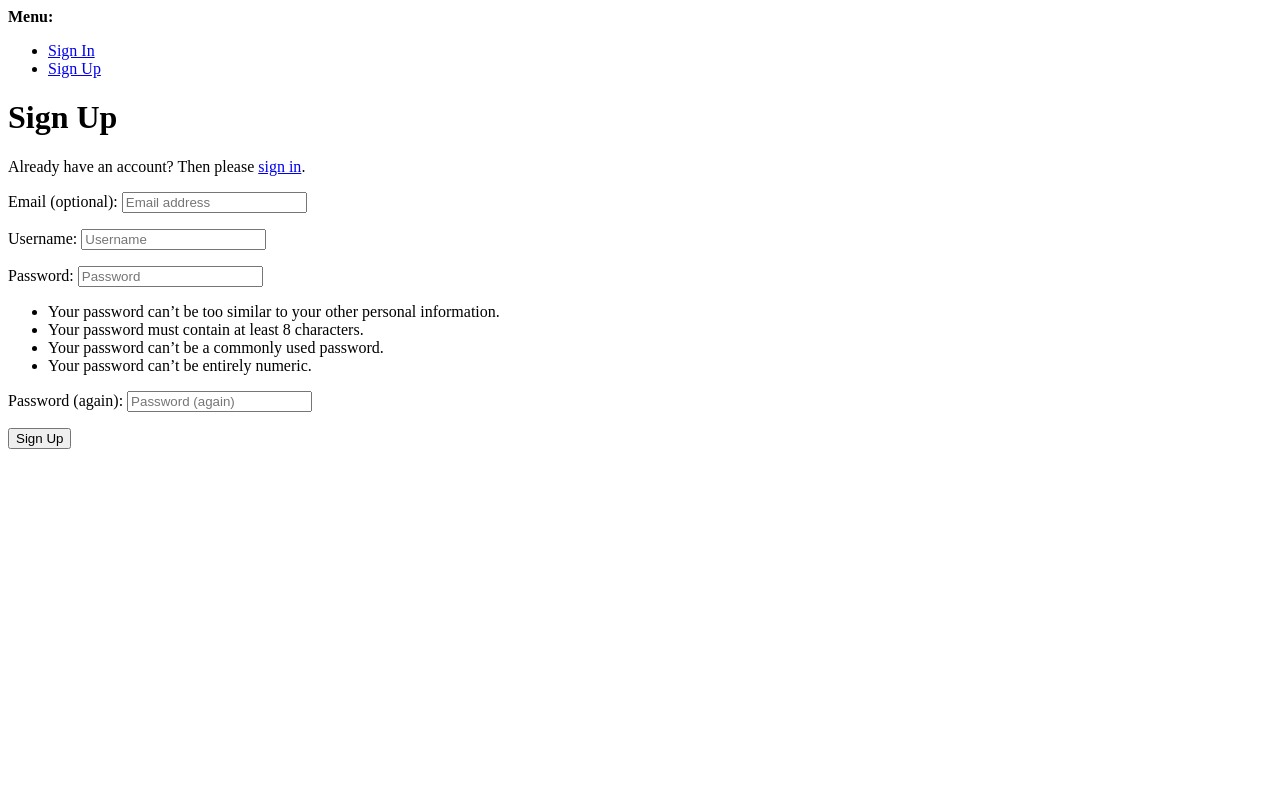
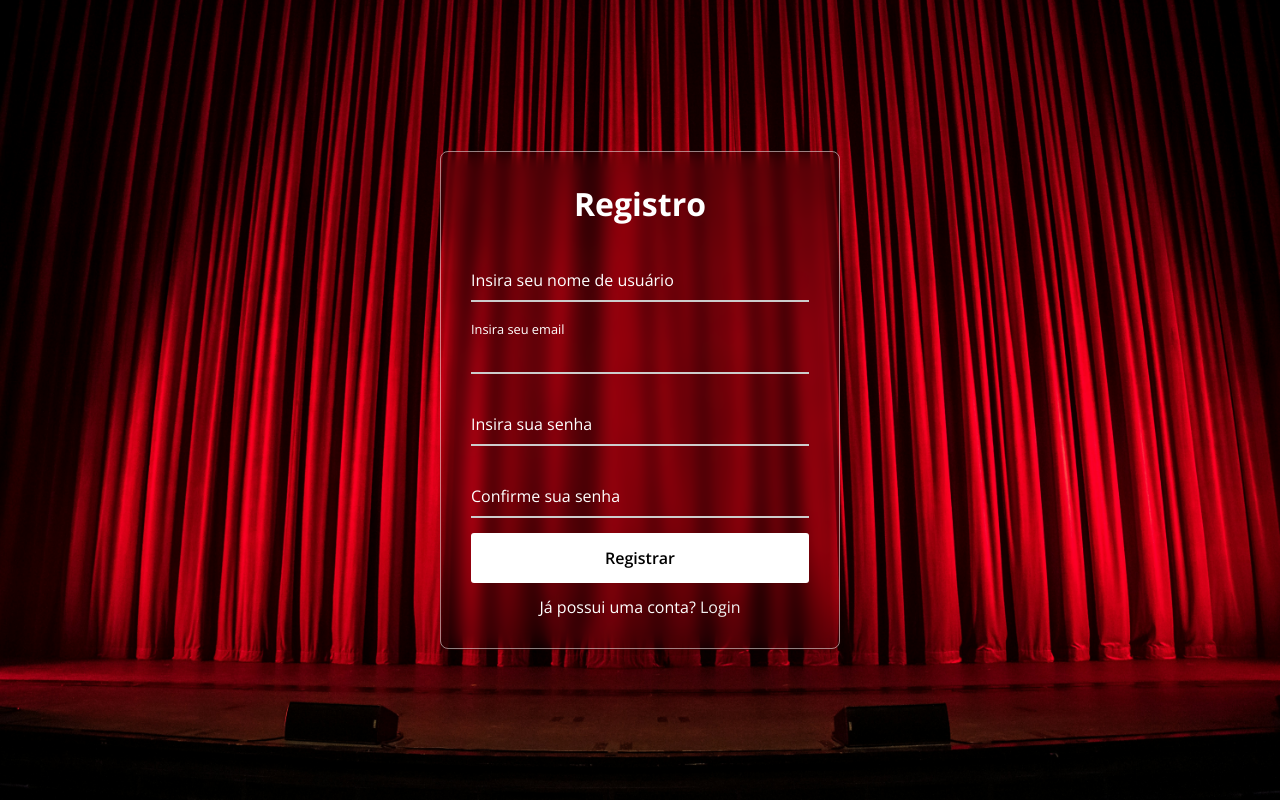
Before and after one commit to Isabelle-Vicente/SpotlightTickets, a Django app: page /accounts/signup/ in a window 1280 px wide. Run offline with Django 5.2, Linux system fonts and the light colour scheme; some libraries are stand-ins or nearby versions.

Commit message:
Removendo login automático
Quando eu fazia o registro de usuário eu conseguia fazer o login automático mesmo sem ser staff, retirei essa funcionalidade. Agora ele direciona para o login

```diff
--- a/lobiancoProjeto/home/adapters.py
+++ b/lobiancoProjeto/home/adapters.py
@@ -1,10 +1,40 @@
 # home/adapters.py
 from allauth.account.adapter import DefaultAccountAdapter
 from django.forms import ValidationError
+from django.contrib import messages
+from django.shortcuts import redirect
+from django.urls import reverse
+from allauth.account.views import SignupView
+from allauth.account import signals
+from django.contrib.auth import logout
+from allauth.account.models import Login
+from allauth.account.internal import flows
+from allauth.account.forms import SignupForm
 
 class CustomAccountAdapter(DefaultAccountAdapter):
+
     def authenticate(self, request, **credentials):
         user = super().authenticate(request, **credentials)
         if user and not user.is_staff:
             raise ValidationError("Apenas usuários com permissão de staff podem fazer login.")
         return user
+
+class CustomSignupForm(SignupForm):
+    def save(self, request):
+        user = super(CustomSignupForm, self).save(request)
+        # Envie o sinal de usuário registrado
+        signals.user_signed_up.send(sender=self.__class__, request=request, user=user)
+        return user
+
+class CustomSignupView(SignupView):
+    form_class = CustomSignupForm
+
+    def form_valid(self, form):
+        # Chama o método save do formulário personalizado
+        self.user = form.save(self.request)
+
+        # Adiciona uma mensagem de sucesso
+        messages.success(self.request, 'Cadastro realizado com sucesso! Por favor, entre em contato com um administrador para liberar o acesso.')
+
+        # Redireciona para a página de login
+        return redirect(reverse('account_login'))
--- a/lobiancoProjeto/home/urls.py
+++ b/lobiancoProjeto/home/urls.py
@@ -1,7 +1,10 @@
 from django.urls import path
 from . import views
+from django.contrib import admin
+from django.urls import path, include
 
 urlpatterns = [
     path('', views.index, name='index'),
     path('home/', views.home, name='home'),
+
 ]
--- a/lobiancoProjeto/home/views.py
+++ b/lobiancoProjeto/home/views.py
@@ -1,4 +1,3 @@
-from audioop import reverse
 from django.shortcuts import redirect, render
 
 # Create your views here.
--- a/lobiancoProjeto/lobiancoProjeto/urls.py
+++ b/lobiancoProjeto/lobiancoProjeto/urls.py
@@ -1,30 +1,15 @@
-"""
-URL configuration for lobiancoProjeto project.
-
-The `urlpatterns` list routes URLs to views. For more information please see:
-    https://docs.djangoproject.com/en/5.0/topics/http/urls/
-Examples:
-Function views
-    1. Add an import:  from my_app import views
-    2. Add a URL to urlpatterns:  path('', views.home, name='home')
-Class-based views
-    1. Add an import:  from other_app.views import Home
-    2. Add a URL to urlpatterns:  path('', Home.as_view(), name='home')
-Including another URLconf
-    1. Import the include() function: from django.urls import include, path
-    2. Add a URL to urlpatterns:  path('blog/', include('blog.urls'))
-"""
 from django.contrib import admin
 from django.urls import include, path
 from django.conf import settings
 from django.conf.urls.static import static
-
+from home.adapters import CustomSignupView  # Certifique-se de que o caminho está correto
 
 urlpatterns = [
     path('admin/', admin.site.urls),
+    path('accounts/signup/', CustomSignupView.as_view(), name='account_signup'),
     path('accounts/', include('allauth.urls')),
     path('', include('home.urls')),
-    path('shows/', include('shows.urls'))
+    path('shows/', include('shows.urls')),
 ]
 
 if settings.DEBUG:
--- a/lobiancoProjeto/static/css/login.css
+++ b/lobiancoProjeto/static/css/login.css
@@ -155,3 +155,8 @@ input::-webkit-input-placeholder {
   .error-messages{
     color: white;
   }
+
+  .login{
+    margin-top: 4%;
+    color: white;
+  }
--- a/lobiancoProjeto/templates/account/signup.html
+++ b/lobiancoProjeto/templates/account/signup.html
@@ -1,36 +1,57 @@
-{% extends "account/base_entrance.html" %}
-{% load allauth i18n %}
-{% block head_title %}
-    {% trans "Signup" %}
-{% endblock head_title %}
-{% block content %}
-    {% element h1 %}
-        {% trans "Sign Up" %}
-    {% endelement %}
-    {% setvar link %}
-        <a href="{{ login_url }}">
-        {% endsetvar %}
-        {% setvar end_link %}
-        </a>
-    {% endsetvar %}
-    <p>{% blocktranslate %}Already have an account? Then please {{ link }}sign in{{ end_link }}.{% endblocktranslate %}</p>
-    {% if not SOCIALACCOUNT_ONLY %}
-        {% url 'account_signup' as action_url %}
-        {% element form form=form method="post" action=action_url tags="entrance,signup" %}
-            {% slot body %}
-                {% csrf_token %}
-                {% element fields form=form unlabeled=True %}
-                {% endelement %}
-                {{ redirect_field }}
-            {% endslot %}
-            {% slot actions %}
-                {% element button tags="prominent,signup" type="submit" %}
-                    {% trans "Sign Up" %}
-                {% endelement %}
-            {% endslot %}
-        {% endelement %}
-    {% endif %}
-    {% if SOCIALACCOUNT_ENABLED %}
-        {% include "socialaccount/snippets/login.html" with page_layout="entrance" %}
-    {% endif %}
-{% endblock content %}
+{% load static %}
+
+<!DOCTYPE html>
+<html lang="en">
+<head>
+    <meta charset="UTF-8">
+    <meta name="viewport" content="width=device-width, initial-scale=1.0">
+    <title>Registro</title>
+    <link rel="stylesheet" href="{% static 'css/login.css' %}">
+</head>
+<body>
+    <div class="wrapper">
+        <form method="post" action="{% url 'account_signup' %}">
+            {% csrf_token %}
+            <h2>Registro</h2>
+            <div class="error-messages">
+                {% if form.non_field_errors %}
+                    <ul>
+                        {% for error in form.non_field_errors %}
+                            <li>{{ error }}</li>
+                        {% endfor %}
+                    </ul>
+                {% endif %}
+                {% for field in form %}
+                    {% if field.errors %}
+                        <ul>
+                            {% for error in field.errors %}
+                                <li>{{ error }}</li>
+                            {% endfor %}
+                        </ul>
+                    {% endif %}
+                {% endfor %}
+            </div>
+            <div class="input-field">
+                {{ form.username }}
+                <label for="{{ form.username.id_for_label }}">Insira seu nome de usuário</label>
+            </div>
+            <div class="input-field">
+                {{ form.email }}
+                <label for="{{ form.email.id_for_label }}">Insira seu email</label>
+            </div>
+            <div class="input-field">
+                {{ form.password1 }}
+                <label for="{{ form.password1.id_for_label }}">Insira sua senha</label>
+            </div>
+            <div class="input-field">
+                {{ form.password2 }}
+                <label for="{{ form.password2.id_for_label }}">Confirme sua senha</label>
+            </div>
+            <button type="submit">Registrar</button>
+            <div class="login">
+                <p>Já possui uma conta? <a href="{% url 'account_login' %}">Login</a></p>
+            </div>
+        </form>
+    </div>
+</body>
+</html>
```
Also changed, not shown: lobiancoProjeto/templates/account/login.html (+10 -1 lines), lobiancoProjeto/lobiancoProjeto/settings.py (line endings or trailing spaces).
